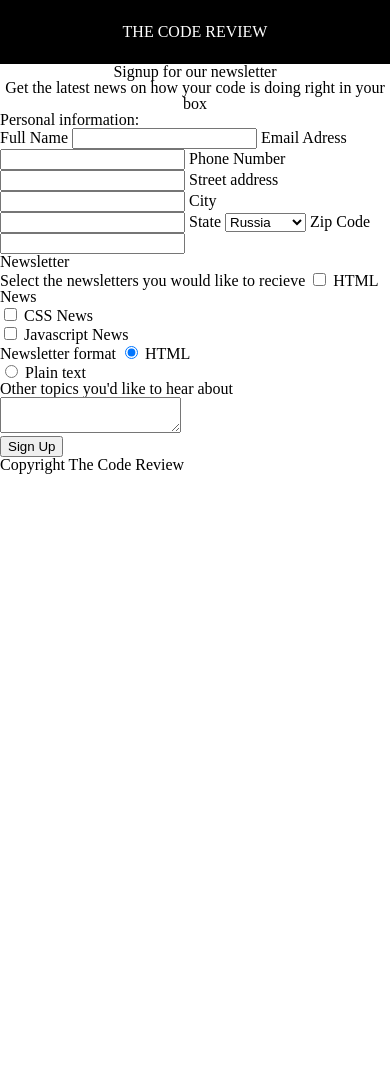
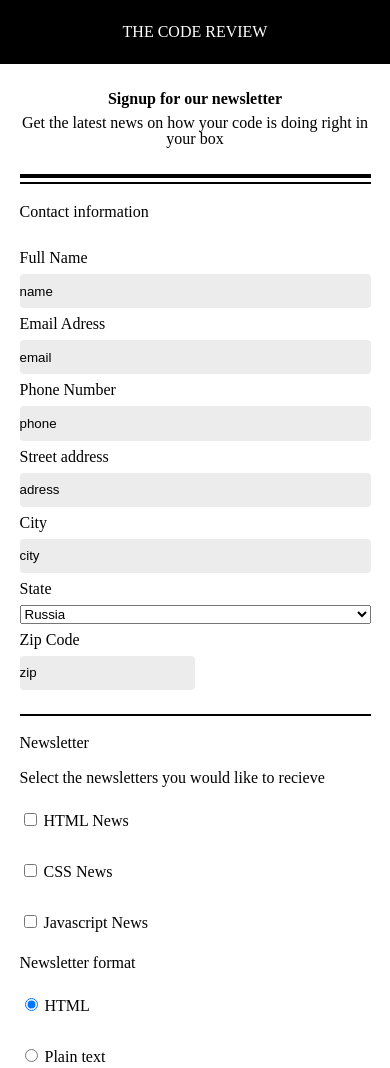
Before and after one commit to DerpyNaut/form, a plain HTML site: page index.html in a window 390 px wide. Shown: the top 1068 px of the page. Before the commit the page ends 844 px from the top, so only its background shows below. Drawn offline with Linux system fonts and the light colour scheme.

Commit message:
Finished positioning on mobile.

```diff
--- a/css/style.css
+++ b/css/style.css
@@ -1,3 +1,10 @@
+.column {
+  margin: auto;
+  width: 90%;
+}
+
+/* HEADER */
+
 header {
   background-color: black;
   color: white;
@@ -6,6 +13,66 @@ header {
 }
 
 section {
+  padding: 1.7rem 0;
   text-align: center;
+  border-bottom: 4px solid black;
+}
 
+section h2 {
+  font-weight: bold;
+  margin-bottom: 0.5rem;
 }
+
+/* FORM */
+
+form {
+  /*padding: 1rem 0;*/
+  /*border-top: 2px solid black;*/
+}
+
+input {
+  padding: 0.6rem 0;
+  border: none;
+  border-radius: 4px;
+  background-color: #ececec;
+}
+
+label {
+  margin: 0.5rem 0;
+}
+
+fieldset {
+  display: flex;
+  flex-direction: column;
+  margin: .25rem 0 1.5rem 0;
+}
+
+legend {
+  padding: 1.20rem 0;
+  /*width: 100%;*/
+  margin: 0.20em 0;
+  border-top: 2px solid black;
+}
+
+.row {
+  margin: 1rem 0;
+}
+
+.newsletterField legend {
+  padding-bottom: 0.50rem;
+}
+
+textarea, button[type="submit"], legend, .contactField input {
+  width: 100%;
+}
+
+input[name="zip"] {
+  width: 50%;
+}
+
+/* FOOTER */
+
+footer {
+  margin-top: 1.5rem;
+  text-align: center;
+}
--- a/index.html
+++ b/index.html
@@ -11,61 +11,72 @@
     <header>
       <h1>THE CODE REVIEW</h1>
     </header>
+    <div class="column">
       <section>
         <h2>Signup for our newsletter</h2>
         <p>Get the latest news on how your code is doing right in your box</p>
       </section>
       <form class="" action="index.html" method="post">
-      <fieldset>
-        <legend>Personal information:</legend>
+        <fieldset class="contactField">
+          <legend>Contact information</legend>
 
-        <label for="">Full Name</label>
-        <input type="text" name="" value="">
+          <label for="name">Full Name</label>
+          <input type="text" name="name" value="name">
 
-        <label for="">Email Adress</label>
-        <input type="text" name="" value="">
+          <label for="email">Email Adress</label>
+          <input type="email" name="email" value="email">
 
-        <label for="">Phone Number</label>
-        <input type="text" name="" value="">
+          <label for="phone">Phone Number</label>
+          <input type="text" name="phone" value="phone">
 
-        <label for="">Street address</label>
-        <input type="text" name="" value="">
+          <label for="adress">Street address</label>
+          <input type="text" name="adress" value="adress">
 
-        <label for="">City</label>
-        <input type="text" name="" value="">
+          <label for="city">City</label>
+          <input type="text" name="city" value="city">
 
-        <label for="">State</label>
-        <select class="" name="">
-          <optgroup label="">
-            <option value="">Russia</option>
-            <option value="">Tomato</option>
-            <option value="">Derpy</option>
+          <label for="state">State</label>
+          <select class="" name="state">
+            <optgroup label="State">
+              <option value="russia">Russia</option>
+              <option value="russia">Tomato</option>
+              <option value="russia">Derpy</option>
             </optgroup>
           </select>
 
-        <label for="">Zip Code</label>
-        <input type="text" name="" value="">
+          <label for="zip">Zip Code</label>
+          <input type="text" name="zip" value="zip">
         </fieldset>
 
-      <fieldset>
+        <fieldset class="newsletterField">
           <legend>Newsletter</legend>
 
             <label for="">Select the newsletters you would like to recieve</label>
+            <div class="row">
               <input type="checkbox" name="news" value="html"> <span>HTML News</span> <br>
+            </div>
+            <div class="row">
               <input type="checkbox" name="news" value="css"> <span>CSS News</span> <br>
+            </div>
+            <div class="row">
               <input type="checkbox" name="news" value="js"> <span>Javascript News</span> <br>
+            </div>
 
-        <label for="">Newsletter format</label>
+            <label for="newsFormat">Newsletter format</label>
+          <div class="row">
             <input type="radio" name="newsFormat" value="htmlFormat" checked> <span>HTML</span> <br>
+          </div>
+          <div class="row">
             <input type="radio" name="newsFormat" value="plainFormat"> <span>Plain text</span> <br>
-
+          </div>
           <label for="">Other topics you'd like to hear about</label>
-        <textarea name="name"></textarea>
+          <textarea name="comment"></textarea>
         </fieldset>
         <button type="submit" name="button">Sign Up</button>
       </form>
       <footer>
         <span>Copyright The Code Review</span>
       </footer>
+    </div>
   </body>
 </html>
```
Lines whose indentation alone changed are shown as unchanged.
